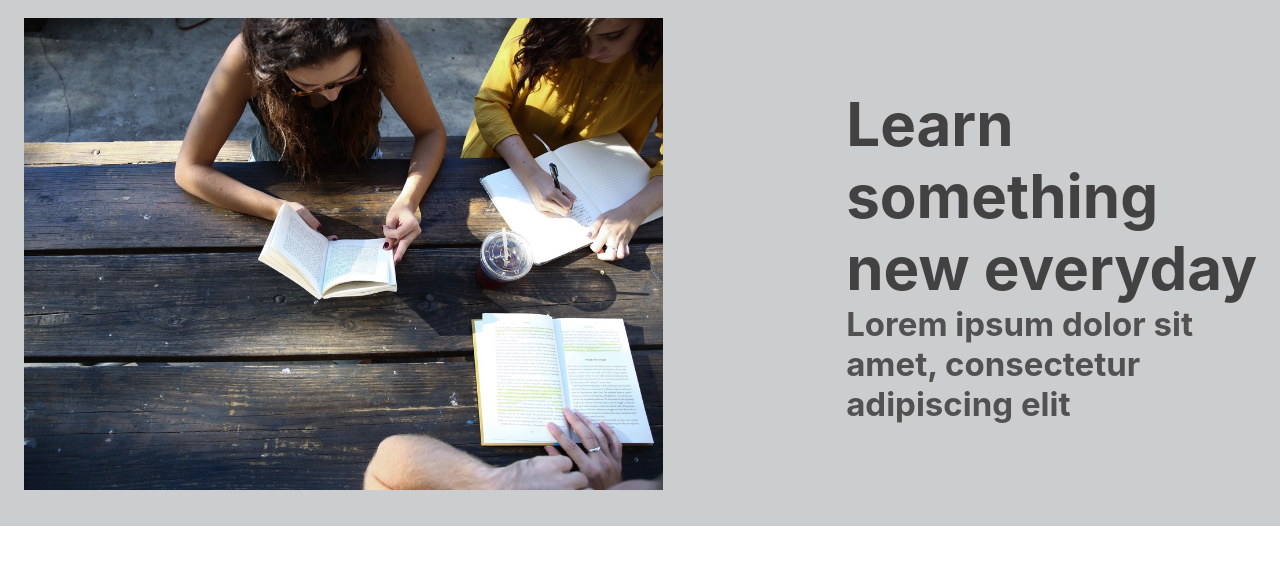
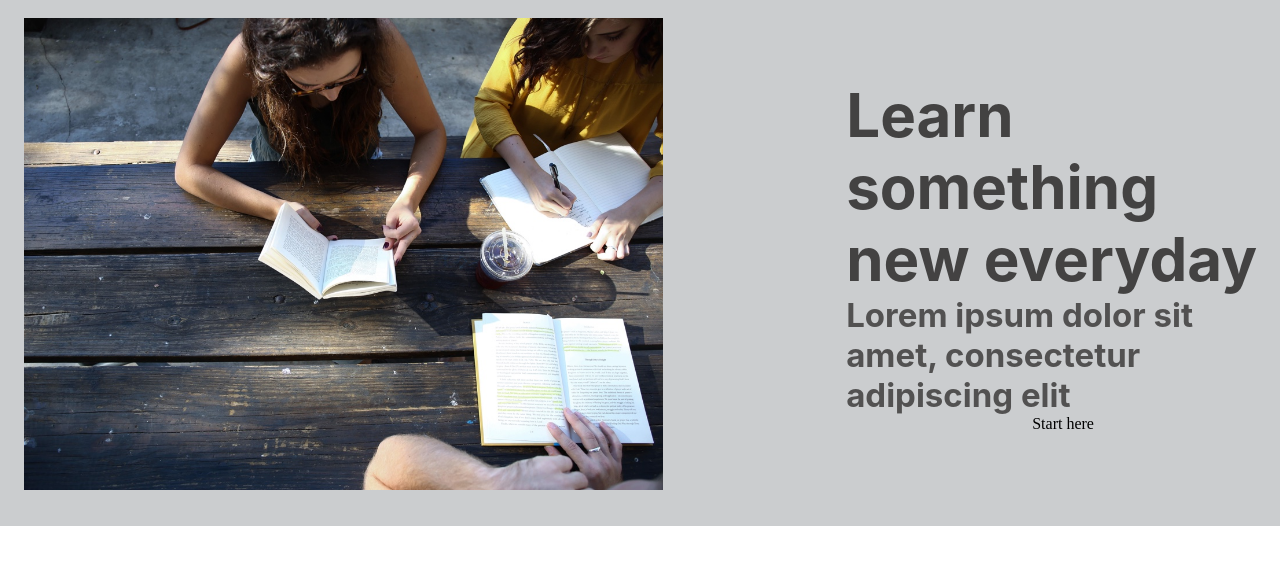
Before and after one commit to Duka93/Colmar-Academy, a plain HTML site: page index.html in a window 1280 px wide. Shown: the part 69-634 px from the top of the page. Drawn offline with Linux system fonts and the light colour scheme.

Commit message:
Seeing if it updates after exiting

```diff
--- a/index.html
+++ b/index.html
@@ -40,7 +40,17 @@
         <div class="right">
             <p id="prvi">Learn something new everyday</p>
             <p id="drugi">Lorem ipsum dolor sit amet, consectetur adipiscing elit</p>
+            <p id="treci">Start here</p>
         </div>
+        <div class="start">
+
+        </div>
+    </div>
+
+    <!--Practise segment-->
+
+    <div id="Practise-segment">
+
     </div>
 
 
--- a/resources/css/style.css
+++ b/resources/css/style.css
@@ -74,3 +74,7 @@ header{
     font-size: 33px;
     font-weight: bold;
 }
+
+.right #treci{
+    margin: 0 auto;
+}
```
